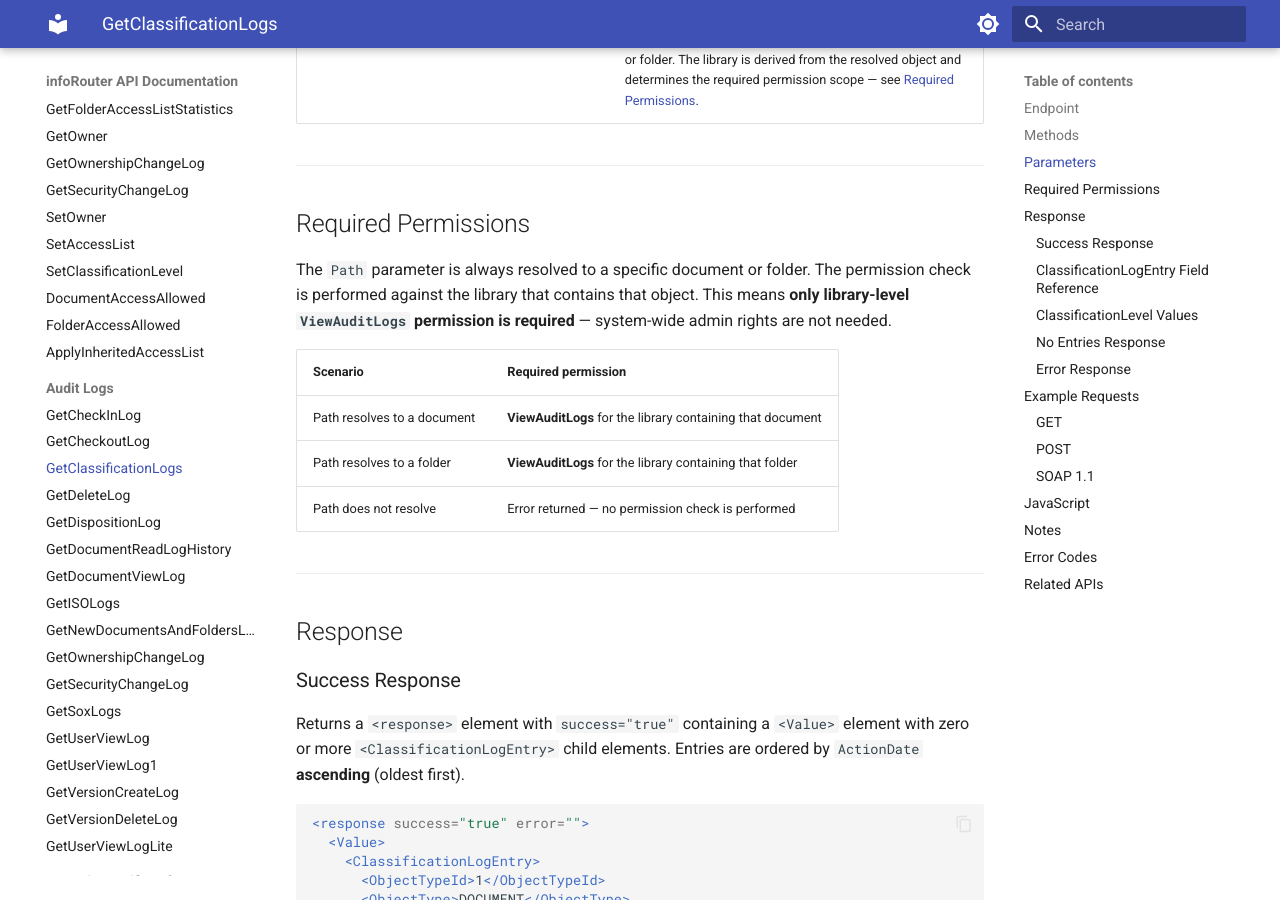
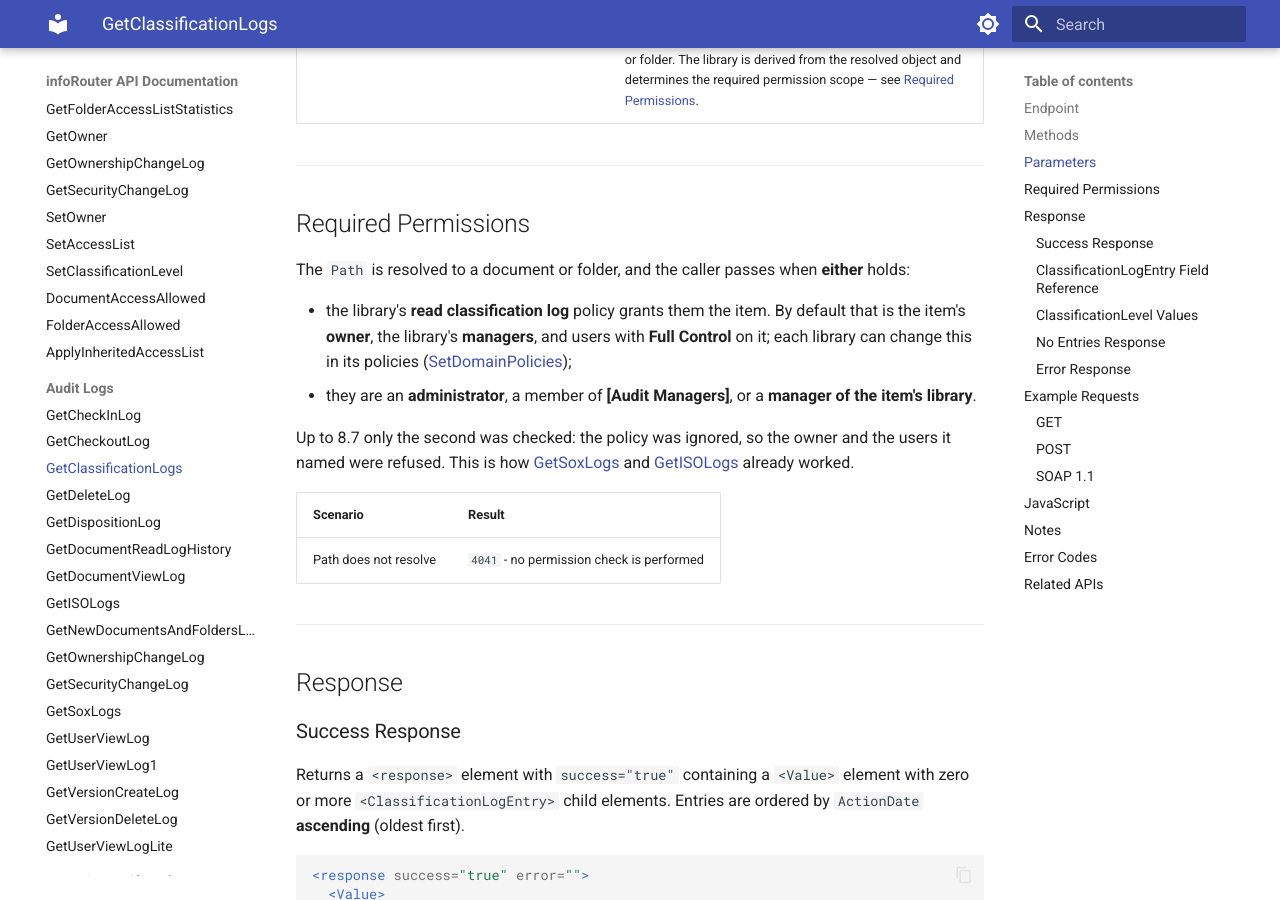
Before and after one commit to inforouter/apidocs, an MkDocs documentation site: the page built from docs/GetClassificationLogs.md, in a window 1280 px wide and 900 px high, scrolled down 864 px. Built offline with MkDocs 1.6.1 and Material for MkDocs 9.7.7, drawn with Linux system fonts in a browser that asks for light colours; some of the changed text lies outside the part shown.

Commit message:
GetClassificationLogs: the library's read-classification-log policy, then the audit roles
Co-Authored-By: Claude Opus 5.5 <noreply@anthropic.com>

```diff
--- a/docs/GetClassificationLogs.md
+++ b/docs/GetClassificationLogs.md
@@ -25,13 +25,16 @@ Returns the full classification history log for the specified document or folder
 
 ## Required Permissions
 
-The `Path` parameter is always resolved to a specific document or folder. The permission check is performed against the library that contains that object. This means **only library-level `ViewAuditLogs` permission is required** — system-wide admin rights are not needed.
+The `Path` is resolved to a document or folder, and the caller passes when **either** holds:
 
-| Scenario | Required permission |
-|----------|---------------------|
-| Path resolves to a document | **ViewAuditLogs** for the library containing that document |
-| Path resolves to a folder | **ViewAuditLogs** for the library containing that folder |
-| Path does not resolve | Error returned — no permission check is performed |
+- the library's **read classification log** policy grants them the item. By default that is the item's **owner**, the library's **managers**, and users with **Full Control** on it; each library can change this in its policies ([SetDomainPolicies](SetDomainPolicies.md));
+- they are an **administrator**, a member of **[Audit Managers]**, or a **manager of the item's library**.
+
+Up to 8.7 only the second was checked: the policy was ignored, so the owner and the users it named were refused. This is how [GetSoxLogs](GetSoxLogs.md) and [GetISOLogs](GetISOLogs.md) already worked.
+
+| Scenario | Result |
+|----------|--------|
+| Path does not resolve | `4041` - no permission check is performed |
 
 ---
 
@@ -209,7 +212,7 @@ The `errorCode` values this operation returns, checked against a running server:
 | `errorCode` | When |
 |---:|---|
 | `4010` | the ticket is expired or unknown |
-| `4030` | the caller can see the document but may not read its log |
+| `4030` | the caller can see the item but neither the policy nor an audit role lets them read its log |
 | `4041` | no document at that path - including a path the caller cannot see, so an anonymous caller gets this rather than 4030 |
 
 
```
Also changed, not shown: docs/AdministrativeRoles.md (+2 -2 lines).
